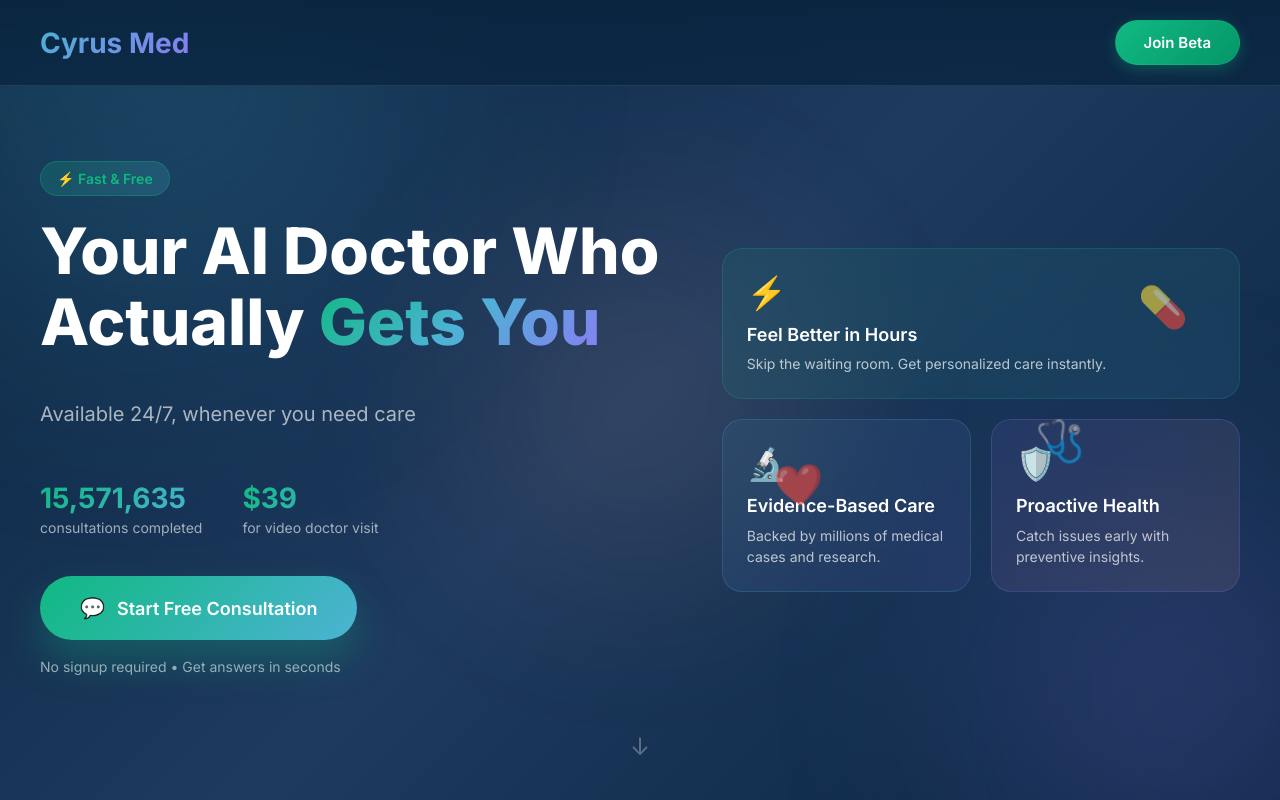
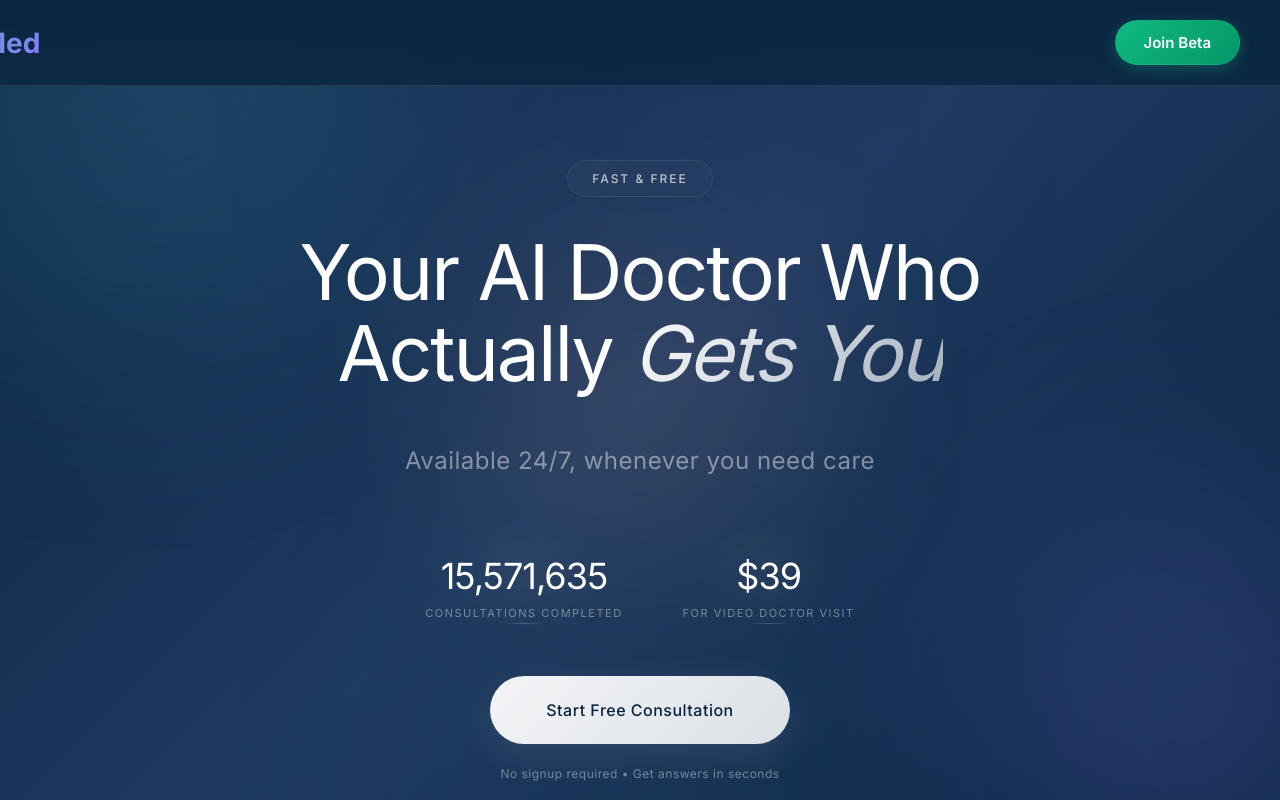
Before and after one commit to connie-q-yang/cyrus-med-frontend, a React (Create React App) app: page / in a window 1280 px wide. Shown: the top 800 px of the page. Built offline with nearby package versions, Linux system fonts and the light colour scheme; no server answers.

Commit message:
fix hero

```diff
--- a/src/components/Hero/Hero.css
+++ b/src/components/Hero/Hero.css
@@ -1,328 +1,286 @@
 .hero {
-  padding: 120px 40px 80px;
+  padding: 160px 40px 100px;
   min-height: 100vh;
   display: flex;
   align-items: center;
+  justify-content: center;
+  position: relative;
+  overflow: hidden;
+  background: radial-gradient(ellipse at center top, rgba(138, 124, 244, 0.05) 0%, transparent 50%),
+              radial-gradient(ellipse at center bottom, rgba(76, 179, 212, 0.03) 0%, transparent 50%);
+}
+
+.hero::before {
+  content: '';
+  position: absolute;
+  top: 0;
+  left: 0;
+  right: 0;
+  height: 1px;
+  background: linear-gradient(90deg, transparent, rgba(255, 255, 255, 0.1), transparent);
+  animation: shimmer 8s linear infinite;
+}
+
+@keyframes shimmer {
+  0% { transform: translateX(-100%); }
+  100% { transform: translateX(100%); }
+}
+
+.hero-container {
+  max-width: 900px;
+  margin: 0 auto;
+  text-align: center;
+  position: relative;
+  z-index: 2;
+}
+
+.hero-content {
+  width: 100%;
+}
+
+.hero-badge {
+  display: inline-block;
+  margin-bottom: 32px;
+  animation: fadeInDown 0.8s ease-out;
+}
+
+@keyframes fadeInDown {
+  from {
+    opacity: 0;
+    transform: translateY(-20px);
+  }
+  to {
+    opacity: 1;
+    transform: translateY(0);
+  }
+}
+
+.hero-badge span {
+  display: inline-block;
+  padding: 10px 24px;
+  background: linear-gradient(135deg, rgba(255, 255, 255, 0.03), rgba(255, 255, 255, 0.01));
+  border: 1px solid rgba(255, 255, 255, 0.08);
+  border-radius: 100px;
+  font-size: 12px;
+  font-weight: 500;
+  letter-spacing: 2px;
+  text-transform: uppercase;
+  color: rgba(255, 255, 255, 0.7);
+  backdrop-filter: blur(20px);
   position: relative;
   overflow: hidden;
 }
 
-.hero-container {
-  max-width: 1400px;
-  margin: 0 auto;
-  display: grid;
-  grid-template-columns: 1.2fr 1fr;
-  gap: 60px;
-  align-items: center;
-  position: relative;
-  z-index: 2;
+.hero-badge span::before {
+  content: '';
+  position: absolute;
+  top: 0;
+  left: -100%;
+  width: 100%;
+  height: 100%;
+  background: linear-gradient(90deg, transparent, rgba(255, 255, 255, 0.05), transparent);
+  animation: badgeShimmer 3s linear infinite;
 }
 
-.hero-badge {
-  display: inline-block;
-  margin-bottom: 20px;
-}
-
-.hero-badge span {
-  display: inline-block;
-  padding: 8px 16px;
-  background: linear-gradient(135deg, rgba(16, 185, 129, 0.2), rgba(76, 179, 212, 0.2));
-  border: 1px solid rgba(16, 185, 129, 0.3);
-  border-radius: 20px;
-  font-size: 14px;
-  font-weight: 600;
-  color: var(--emerald);
-  backdrop-filter: blur(10px);
+@keyframes badgeShimmer {
+  0% { left: -100%; }
+  100% { left: 100%; }
 }
 
 .hero h1 {
-  font-size: clamp(40px, 5vw, 64px);
-  line-height: 1.1;
+  font-size: clamp(48px, 6vw, 80px);
+  line-height: 1.05;
   margin-bottom: 32px;
-  font-weight: 800;
+  font-weight: 200;
+  letter-spacing: -2px;
   color: #fff;
+  animation: fadeInUp 1s ease-out 0.2s backwards;
+}
+
+@keyframes fadeInUp {
+  from {
+    opacity: 0;
+    transform: translateY(30px);
+  }
+  to {
+    opacity: 1;
+    transform: translateY(0);
+  }
 }
 
 .gradient-text {
-  background: linear-gradient(135deg, var(--emerald) 0%, var(--teal) 50%, var(--soft-blue) 100%);
+  background: linear-gradient(135deg, #fff 0%, rgba(255, 255, 255, 0.6) 100%);
   -webkit-background-clip: text;
   -webkit-text-fill-color: transparent;
   background-clip: text;
+  font-weight: 300;
+  font-style: italic;
 }
 
 .benefits-carousel {
-  height: 60px;
+  height: 80px;
   display: flex;
   align-items: center;
-  margin-bottom: 32px;
+  justify-content: center;
+  margin-bottom: 48px;
 }
 
 .hero-subtitle {
-  font-size: 20px;
-  color: rgba(255, 255, 255, 0.85);
-  line-height: 1.6;
+  font-size: 24px;
+  color: rgba(255, 255, 255, 0.6);
+  line-height: 1.5;
   margin: 0;
+  font-weight: 300;
+  letter-spacing: 0.5px;
+  max-width: 600px;
+  margin: 0 auto;
 }
 
 .trust-indicators {
   display: flex;
-  gap: 40px;
-  margin-bottom: 40px;
+  gap: 60px;
+  margin-bottom: 56px;
+  justify-content: center;
   flex-wrap: wrap;
+  animation: fadeIn 1s ease-out 0.6s backwards;
+}
+
+@keyframes fadeIn {
+  from { opacity: 0; }
+  to { opacity: 1; }
 }
 
 .indicator {
   display: flex;
   flex-direction: column;
-  gap: 4px;
+  gap: 8px;
+  position: relative;
+}
+
+.indicator::after {
+  content: '';
+  position: absolute;
+  bottom: -4px;
+  left: 50%;
+  transform: translateX(-50%);
+  width: 40px;
+  height: 1px;
+  background: linear-gradient(90deg, transparent, rgba(255, 255, 255, 0.2), transparent);
 }
 
 .indicator-number {
-  font-size: 28px;
-  font-weight: 700;
-  background: linear-gradient(135deg, var(--emerald), var(--teal));
-  -webkit-background-clip: text;
-  -webkit-text-fill-color: transparent;
-  background-clip: text;
+  font-size: 36px;
+  font-weight: 100;
+  color: #fff;
+  letter-spacing: -1px;
+  position: relative;
+}
+
+.indicator-number::before {
+  content: '';
+  position: absolute;
+  inset: -10px;
+  background: radial-gradient(circle at center, rgba(255, 255, 255, 0.05), transparent 70%);
+  filter: blur(20px);
+  z-index: -1;
 }
 
 .indicator-label {
-  font-size: 14px;
-  color: rgba(255, 255, 255, 0.6);
+  font-size: 11px;
+  color: rgba(255, 255, 255, 0.4);
+  text-transform: uppercase;
+  letter-spacing: 1.5px;
+  font-weight: 400;
 }
 
 .cta-container {
   display: flex;
   flex-direction: column;
-  gap: 16px;
+  gap: 20px;
+  align-items: center;
+  animation: fadeInUp 1s ease-out 0.8s backwards;
 }
 
 .cta-primary {
   display: inline-flex;
   align-items: center;
   gap: 12px;
-  padding: 20px 40px;
-  background: linear-gradient(135deg, var(--emerald) 0%, var(--teal) 100%);
-  color: white;
-  border-radius: 50px;
-  font-size: 18px;
-  font-weight: 600;
+  padding: 24px 56px;
+  background: linear-gradient(135deg, rgba(255, 255, 255, 0.95) 0%, rgba(255, 255, 255, 0.85) 100%);
+  color: #0A2540;
+  border-radius: 100px;
+  font-size: 16px;
+  font-weight: 500;
+  letter-spacing: 0.5px;
   cursor: pointer;
   border: none;
-  transition: all 0.3s cubic-bezier(0.4, 0, 0.2, 1);
-  box-shadow: 0 20px 40px rgba(16, 185, 129, 0.3);
+  transition: all 0.5s cubic-bezier(0.4, 0, 0.2, 1);
+  box-shadow: 0 10px 40px rgba(255, 255, 255, 0.1);
   position: relative;
   overflow: hidden;
-  width: fit-content;
-}
-
-.cta-icon {
-  font-size: 20px;
-  animation: bounce 2s infinite;
-}
-
-@keyframes bounce {
-  0%, 100% { transform: translateY(0); }
-  50% { transform: translateY(-3px); }
 }
 
 .cta-primary::before {
   content: '';
   position: absolute;
-  top: 0;
-  left: -100%;
-  width: 100%;
-  height: 100%;
-  background: linear-gradient(90deg, transparent, rgba(255, 255, 255, 0.3), transparent);
-  transition: left 0.5s ease;
+  top: 50%;
+  left: 50%;
+  width: 0;
+  height: 0;
+  border-radius: 50%;
+  background: rgba(255, 255, 255, 0.3);
+  transform: translate(-50%, -50%);
+  transition: width 0.6s, height 0.6s;
 }
 
 .cta-primary:hover::before {
-  left: 100%;
+  width: 300px;
+  height: 300px;
 }
 
 .cta-primary:hover {
-  transform: translateY(-3px) scale(1.02);
-  box-shadow: 0 25px 50px rgba(16, 185, 129, 0.4);
+  transform: translateY(-2px);
+  box-shadow: 0 20px 60px rgba(255, 255, 255, 0.15);
+  background: linear-gradient(135deg, #fff 0%, rgba(255, 255, 255, 0.95) 100%);
 }
 
 .cta-subtitle {
-  font-size: 14px;
-  color: rgba(255, 255, 255, 0.6);
+  font-size: 12px;
+  color: rgba(255, 255, 255, 0.4);
   margin: 0;
-}
-
-.hero-visual {
-  position: relative;
-}
-
-.interactive-cards {
-  display: grid;
-  gap: 20px;
-  position: relative;
-}
-
-.feature-card {
-  background: var(--glass-bg);
-  backdrop-filter: blur(20px);
-  border: 1px solid var(--glass-border);
-  border-radius: 20px;
-  padding: 24px;
-  cursor: pointer;
-  transition: all 0.3s cubic-bezier(0.4, 0, 0.2, 1);
-  position: relative;
-  overflow: hidden;
-}
-
-.feature-card::before {
-  content: '';
-  position: absolute;
-  top: 0;
-  left: 0;
-  right: 0;
-  bottom: 0;
-  background: linear-gradient(135deg, transparent, rgba(255, 255, 255, 0.05));
-  opacity: 0;
-  transition: opacity 0.3s;
-}
-
-.feature-card:hover::before {
-  opacity: 1;
-}
-
-.feature-card.primary {
-  background: linear-gradient(135deg, rgba(16, 185, 129, 0.1), rgba(76, 179, 212, 0.1));
-  border-color: rgba(16, 185, 129, 0.2);
-  grid-column: span 2;
-}
-
-.feature-card.secondary {
-  background: linear-gradient(135deg, rgba(76, 179, 212, 0.1), rgba(138, 124, 244, 0.1));
-  border-color: rgba(76, 179, 212, 0.2);
-}
-
-.feature-card.tertiary {
-  background: linear-gradient(135deg, rgba(138, 124, 244, 0.1), rgba(255, 171, 145, 0.1));
-  border-color: rgba(138, 124, 244, 0.2);
-}
-
-.card-icon {
-  font-size: 32px;
-  margin-bottom: 12px;
-  display: inline-block;
-}
-
-.feature-card h3 {
-  font-size: 18px;
-  margin-bottom: 8px;
-  color: #fff;
-  font-weight: 600;
-}
-
-.feature-card p {
-  font-size: 14px;
-  color: rgba(255, 255, 255, 0.7);
-  line-height: 1.5;
-  margin: 0;
-}
-
-.floating-elements {
-  position: absolute;
-  inset: 0;
-  pointer-events: none;
-}
-
-.floating-pill,
-.floating-heart,
-.floating-shield {
-  position: absolute;
-  font-size: 40px;
-  opacity: 0.6;
-  filter: blur(0.5px);
-}
-
-.floating-pill {
-  top: 10%;
-  right: 10%;
-}
-
-.floating-heart {
-  bottom: 20%;
-  left: 10%;
-}
-
-.floating-shield {
-  top: 50%;
-  right: 30%;
-}
-
-.scroll-indicator {
-  position: absolute;
-  bottom: 40px;
-  left: 50%;
-  transform: translateX(-50%);
-  font-size: 24px;
-  color: rgba(255, 255, 255, 0.3);
-  cursor: pointer;
-}
-
-@media (max-width: 1024px) {
-  .hero-container {
-    grid-template-columns: 1fr;
-    gap: 60px;
-  }
-
-  .hero-visual {
-    max-width: 600px;
-    margin: 0 auto;
-  }
-
-  .interactive-cards {
-    grid-template-columns: 1fr 1fr;
-  }
-
-  .feature-card.primary {
-    grid-column: span 2;
-  }
+  letter-spacing: 0.5px;
+  font-weight: 300;
 }
 
 @media (max-width: 768px) {
   .hero {
-    padding: 100px 20px 60px;
+    padding: 120px 24px 80px;
   }
 
   .hero h1 {
-    font-size: 36px;
+    font-size: 42px;
+    letter-spacing: -1px;
   }
 
   .hero-subtitle {
-    font-size: 18px;
+    font-size: 20px;
   }
 
   .trust-indicators {
-    gap: 24px;
+    gap: 40px;
   }
 
   .indicator-number {
-    font-size: 24px;
-  }
-
-  .interactive-cards {
-    grid-template-columns: 1fr;
-  }
-
-  .feature-card.primary {
-    grid-column: span 1;
-  }
-
-  .floating-elements {
-    display: none;
+    font-size: 28px;
   }
 
   .cta-primary {
-    padding: 16px 32px;
-    font-size: 16px;
-    width: 100%;
-    justify-content: center;
+    padding: 20px 48px;
+    font-size: 15px;
+  }
+
+  .hero-badge span {
+    font-size: 11px;
+    padding: 8px 20px;
   }
 }
--- a/src/components/Hero/Hero.jsx
+++ b/src/components/Hero/Hero.jsx
@@ -47,7 +47,7 @@ const Hero = () => {
               animate={{ scale: 1 }}
               transition={{ delay: 0.5, type: "spring" }}
             >
-              ⚡ Fast & Free
+              Fast & Free
             </motion.span>
           </div>
 
@@ -91,100 +91,10 @@ const Hero = () => {
 
           <div className="cta-container">
             <button className="cta-primary" onClick={scrollToChat}>
-              <span className="cta-icon">💬</span>
               Start Free Consultation
             </button>
             <p className="cta-subtitle">No signup required • Get answers in seconds</p>
           </div>
-        </motion.div>
-
-        <motion.div
-          className="hero-visual"
-          initial={{ opacity: 0, scale: 0.9 }}
-          animate={{ opacity: 1, scale: 1 }}
-          transition={{ duration: 0.8, delay: 0.2 }}
-        >
-          <div className="interactive-cards">
-            <motion.div
-              className="feature-card primary"
-              whileHover={{ scale: 1.05, rotate: -2 }}
-              transition={{ type: "spring", stiffness: 300 }}
-            >
-              <div className="card-icon">⚡</div>
-              <h3>Feel Better in Hours</h3>
-              <p>Skip the waiting room. Get personalized care instantly.</p>
-            </motion.div>
-
-            <motion.div
-              className="feature-card secondary"
-              whileHover={{ scale: 1.05, rotate: 2 }}
-              transition={{ type: "spring", stiffness: 300 }}
-            >
-              <div className="card-icon">🔬</div>
-              <h3>Evidence-Based Care</h3>
-              <p>Backed by millions of medical cases and research.</p>
-            </motion.div>
-
-            <motion.div
-              className="feature-card tertiary"
-              whileHover={{ scale: 1.05, rotate: -1 }}
-              transition={{ type: "spring", stiffness: 300 }}
-            >
-              <div className="card-icon">🛡️</div>
-              <h3>Proactive Health</h3>
-              <p>Catch issues early with preventive insights.</p>
-            </motion.div>
-          </div>
-
-          <div className="floating-elements">
-            <motion.div
-              className="floating-pill"
-              animate={{
-                y: [0, -10, 0],
-                rotate: [0, 5, 0]
-              }}
-              transition={{
-                duration: 3,
-                repeat: Infinity,
-                ease: "easeInOut"
-              }}
-            >💊</motion.div>
-            <motion.div
-              className="floating-heart"
-              animate={{
-                y: [0, -15, 0],
-                rotate: [0, -5, 0]
-              }}
-              transition={{
-                duration: 3.5,
-                repeat: Infinity,
-                ease: "easeInOut",
-                delay: 0.5
-              }}
-            >❤️</motion.div>
-            <motion.div
-              className="floating-shield"
-              animate={{
-                y: [0, -8, 0],
-                rotate: [0, 3, 0]
-              }}
-              transition={{
-                duration: 4,
-                repeat: Infinity,
-                ease: "easeInOut",
-                delay: 1
-              }}
-            >🩺</motion.div>
-          </div>
-        </motion.div>
-      </div>
-
-      <div className="scroll-indicator">
-        <motion.div
-          animate={{ y: [0, 10, 0] }}
-          transition={{ duration: 2, repeat: Infinity }}
-        >
-          ↓
         </motion.div>
       </div>
     </section>
```
Also changed, not shown: src/App.css (line endings or trailing spaces).
